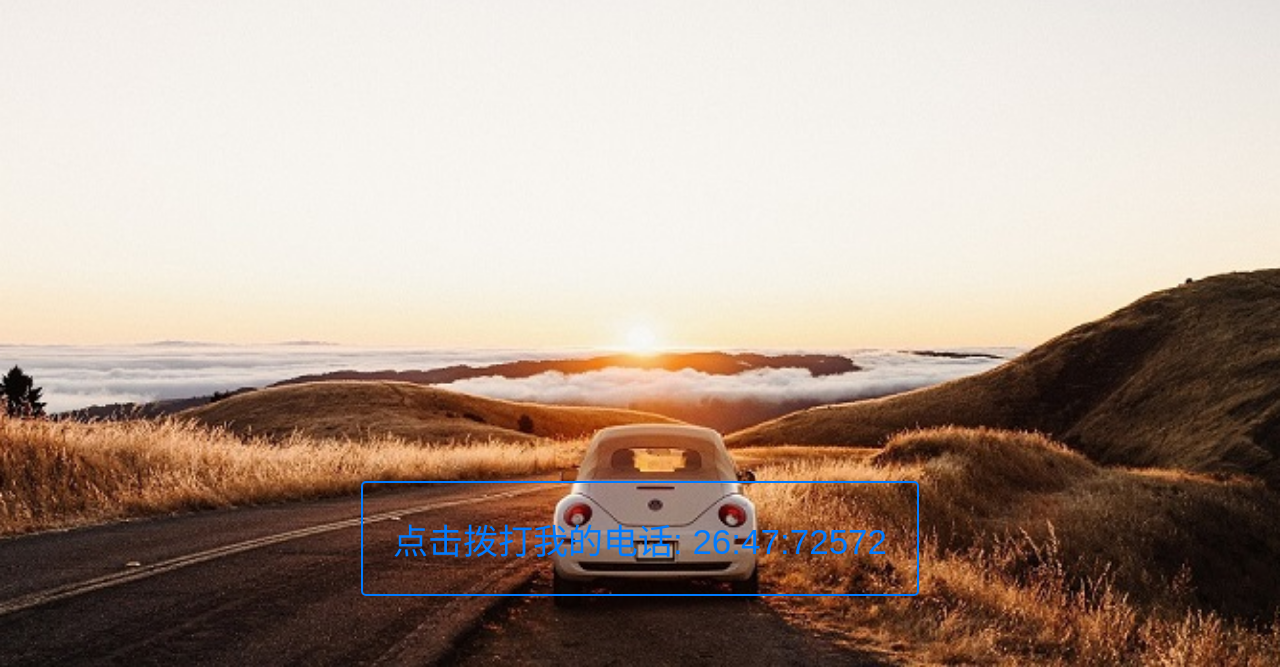
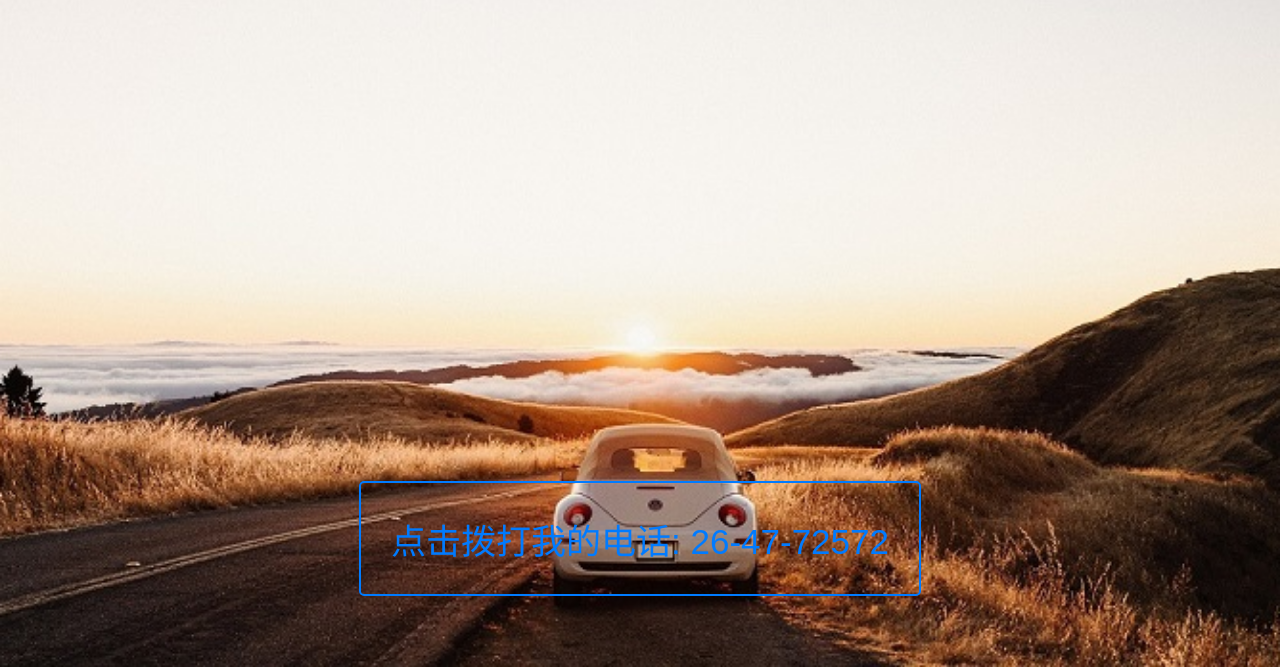
Before and after one commit to zl314/tell_phone, a plain HTML site: page index.html in a window 1280 px wide. Shown: the part 249-916 px from the top of the page. Drawn offline with Linux system fonts and the light colour scheme.

Commit message:
Add files via upload

```diff
--- a/index.html
+++ b/index.html
@@ -43,7 +43,7 @@
         charCode += 1; // 对编码进行简单的加密操作（加 1）
         encryptedPhoneNumber += String.fromCharCode(charCode); // 将加密后的编码转换回字符
       }
-      return encryptedPhoneNumber;
+      return encryptedPhoneNumber.split(":").join("-");
     }
   </script>
 </head>
```
